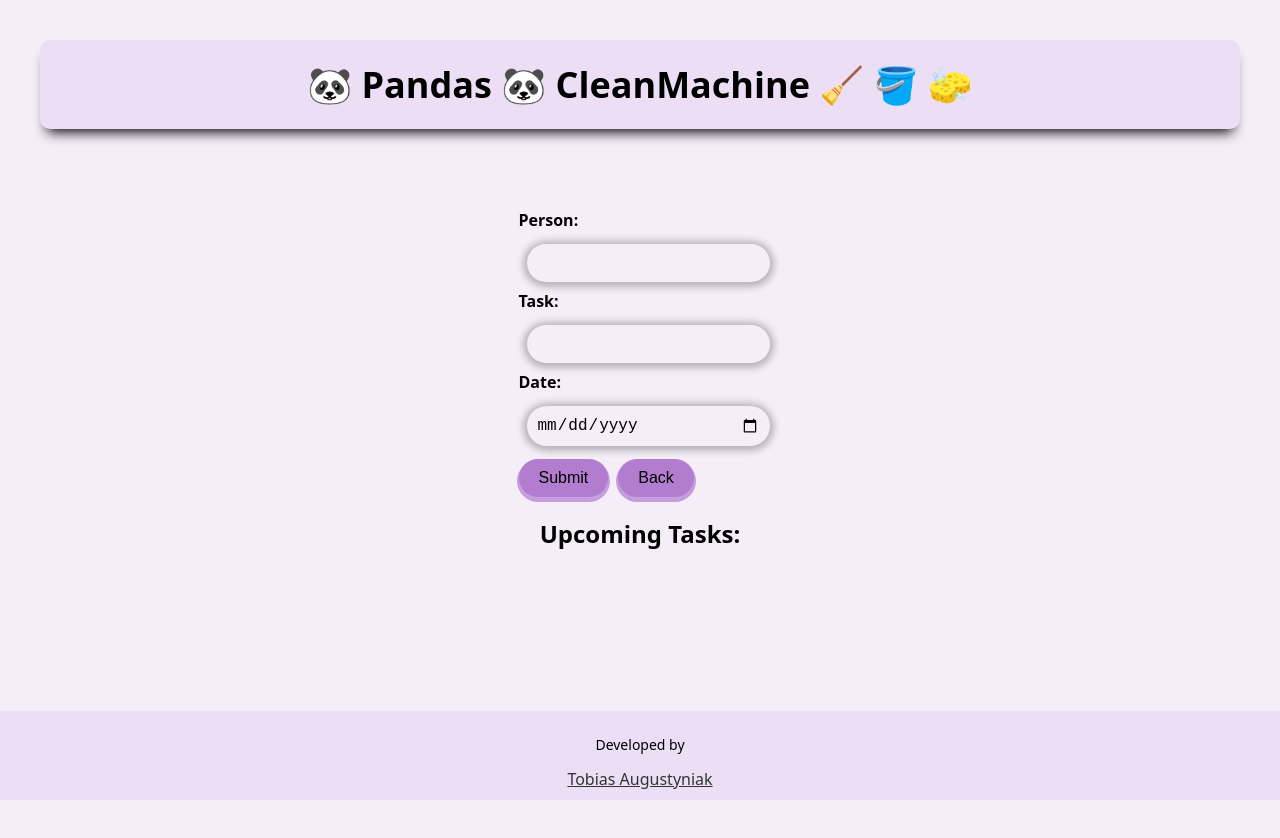
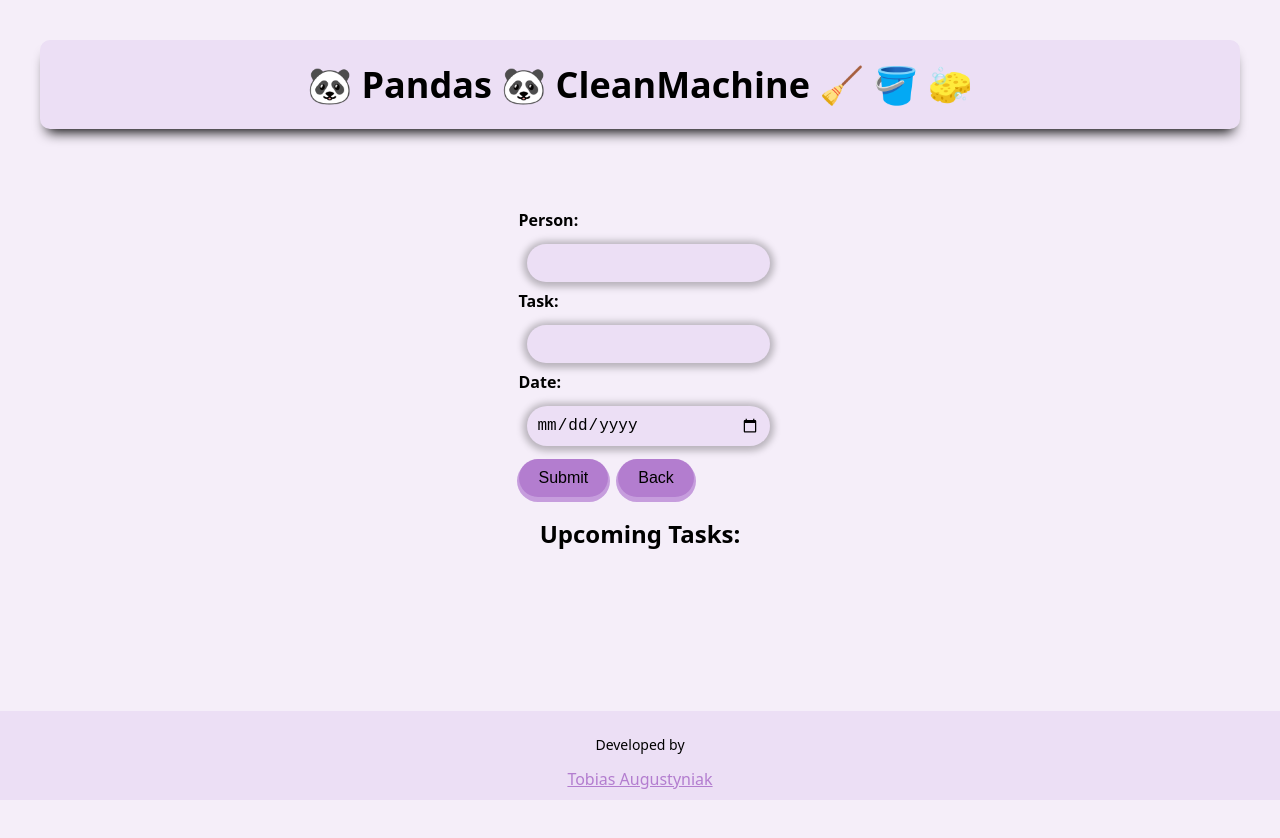
Before and after one commit to TobiAugust/capstone-project, a Next.js app: page / in a window 1280 px wide. Both pictures are taken after a click on the button "Create Task". Shown: the top 838 px of the page. Built offline with nearby package versions, Linux system fonts and the light colour scheme.

Commit message:
changes from the PR evaluation

```diff
--- a/components/FooterLink.js
+++ b/components/FooterLink.js
@@ -1,7 +1,7 @@
 import styled from "styled-components";
 
 const FooterLink = styled.a`
-  color: #333;
+  color: #b37dcf;
 `;
 
 export default FooterLink;
--- a/components/Form.js
+++ b/components/Form.js
@@ -1,7 +1,8 @@
 import styled from "styled-components";
 
 const Form = styled.form`
-  margin-bottom: 10px;
+  text-align: left;
+  margin-bottom: 20px;
 `;
 
 export default Form;
--- a/components/InputBox.js
+++ /dev/null
@@ -1,8 +0,0 @@
-import styled from "styled-components";
-
-const InputBox = styled.div`
-  text-align: left;
-  margin-bottom: 20px;
-`;
-
-export default InputBox;
--- a/components/StyledInput.js
+++ b/components/StyledInput.js
@@ -7,7 +7,7 @@ const StyledInput = styled.input`
   font-size: 16px;
   border-style: none;
   border-radius: 30px;
-  background-color: #f5eef9;
+  background-color: #ecdff5;
   box-shadow: 0px 1px 7px 4px rgba(0, 0, 0, 0.25);
 `;
 
--- a/components/SubmittedData.js
+++ b/components/SubmittedData.js
@@ -1,7 +1,8 @@
 import styled from "styled-components";
 
-const SubmittedData = styled.div`
+const SubmittedData = styled.ul`
   display: grid;
+  list-style-type: none;
   grid-template-columns: repeat(auto-fit, minmax(300px, 1fr));
   grid-gap: 20px;
   margin-top: 20px;
--- a/components/TaskItem.js
+++ b/components/TaskItem.js
@@ -2,10 +2,11 @@ import React from "react";
 import styled from "styled-components";
 import Button from "../components/Button";
 
-const TaskItemContainer = styled.div`
+const TaskItemContainer = styled.li`
   background-color: #ddc6ec;
   padding: 10px;
   text-align: center;
+  border-radius: 20px;
   box-shadow: 0px 10px 13px -7px #000000, 5px 5px 15px 5px rgba(0, 0, 0, 0);
 `;
 
--- a/package.json
+++ b/package.json
@@ -24,6 +24,7 @@
     "@testing-library/jest-dom": "^5.16.5",
     "@testing-library/react": "^14.0.0",
     "@testing-library/user-event": "^14.4.3",
+    "@types/styled-components": "^5.1.26",
     "eslint-plugin-jest": "^27.2.1",
     "jest": "^29.5.0",
     "jest-environment-jsdom": "^29.5.0"
--- a/pages/index.js
+++ b/pages/index.js
@@ -5,7 +5,6 @@ import Link from "next/link";
 import Header from "../components/Header";
 import TaskItem from "../components/TaskItem.js";
 import Container from "../components/Container";
-import InputBox from "../components/InputBox";
 import Form from "../components/Form";
 import Label from "../components/Label";
 import StyledInput from "../components/StyledInput";
@@ -20,101 +19,99 @@ export default function HomePage() {
   const [submittedData, setSubmittedData] = useState([]);
   const [showInput, setShowInput] = useState(false);
   const [selectedTask, setSelectedTask] = useState(null);
-  const [taskInput, setTaskInput] = useState("");
-  const [dateInput, setDateInput] = useState("");
-  const [selectedPerson, setSelectedPerson] = useState(null);
-  const [personInput, setPersonInput] = useState("");
+  const [formData, setFormData] = useState({
+    person: "",
+    option: "",
+    date: "",
+  });
 
   function handleSubmit(event) {
     event.preventDefault();
-    const formElements = event.target.elements;
-    const selectedOption = formElements.option.value.trimStart();
-    const selectedDate = formElements.date.value;
-    const selectedPerson = formElements.person.value;
 
-    if (selectedOption && selectedDate && selectedPerson) {
+    const { person, option, date } = formData;
+
+    if (option && date && person) {
       if (selectedTask) {
         const updatedData = submittedData.map((data) => {
           if (data.id === selectedTask.id) {
             return {
               ...data,
-              person: selectedPerson,
-              option: selectedOption,
-              date: selectedDate,
+              person,
+              option,
+              date,
             };
           }
           return data;
         });
-        setSelectedPerson(null);
         setSubmittedData(updatedData);
         setSelectedTask(null);
       } else {
         const newData = {
           id: uuidv4(),
-          person: selectedPerson,
-          option: selectedOption,
-          date: selectedDate,
+          person,
+          option,
+          date,
         };
         setSubmittedData([...submittedData, newData]);
       }
-      setPersonInput("");
-      setTaskInput("");
-      setDateInput("");
-      formElements.option.value = "";
-      formElements.date.value = "";
-      formElements.person.value = "";
+
+      setFormData({
+        person: "",
+        option: "",
+        date: "",
+      });
     }
   }
 
   const toggleTaskForm = (task) => {
     setShowInput(true);
     setSelectedTask(task);
-    setTaskInput(task ? task.option : "");
-    setSelectedPerson(task ? task.person : null);
-    setPersonInput(task ? task.person : "");
-    setDateInput(task ? task.date : "");
+    setFormData({
+      person: task ? task.person : "",
+      option: task ? task.option : "",
+      date: task ? task.date : "",
+    });
   };
 
   const handleCancel = () => {
     setShowInput(false);
     setSelectedTask(null);
-    setTaskInput("");
-    setSelectedPerson(null);
-    setPersonInput("");
-    setDateInput("");
+    setFormData({
+      person: "",
+      option: "",
+      date: "",
+    });
   };
 
   const handleDelete = (id) => {
     const updatedData = submittedData.filter((data) => data.id !== id);
     setSubmittedData(updatedData);
-    setPersonInput("");
-    setTaskInput("");
-    setDateInput("");
   };
 
   return (
     <>
-      <div>
       <Header />
-      </div>
+
       <MainContainer>
         <Container>
           {!showInput ? (
             <Button text="Create Task" onClick={() => toggleTaskForm(null)} />
           ) : (
-            <InputBox>
             <Form onSubmit={handleSubmit}>
               <div>
-                  <Label htmlFor="date">
+                <Label htmlFor="person">
                   <strong>Person:</strong>
                 </Label>
                 <StyledInput
                   type="text"
                   id="person"
                   name="person"
+                  autoComplete="off"
                   required
-                    value={personInput}
-                    onChange={(event) => setPersonInput(event.target.value)}
+                  value={formData.person}
+                  onChange={(event) =>
+                    setFormData({ ...formData, person: event.target.value })
+                  }
                 />
               </div>
               <div>
@@ -125,9 +122,12 @@ export default function HomePage() {
                   type="text"
                   id="option"
                   name="option"
+                  autoComplete="off"
                   required
-                    value={taskInput}
-                    onChange={(event) => setTaskInput(event.target.value)}
+                  value={formData.option}
+                  onChange={(event) =>
+                    setFormData({ ...formData, option: event.target.value })
+                  }
                 />
               </div>
               <div>
@@ -139,17 +139,15 @@ export default function HomePage() {
                   id="date"
                   name="date"
                   required
-                    value={dateInput}
-                    onChange={(event) => setDateInput(event.target.value)}
+                  value={formData.date}
+                  onChange={(event) =>
+                    setFormData({ ...formData, date: event.target.value })
+                  }
                 />
               </div>
-                <Button
-                  type="submit"
-                  text={selectedTask ? "Update" : "Submit"}
-                />
+              <Button type="submit" text={selectedTask ? "Update" : "Submit"} />
               {showInput && <Button text="Back" onClick={handleCancel} />}
             </Form>
-            </InputBox>
           )}
           <Section>
             <h2>Upcoming Tasks:</h2>
```
Also changed, not shown: 1 other file (tests, documents, lock files or other folders). Lines whose indentation alone changed are shown as unchanged.
